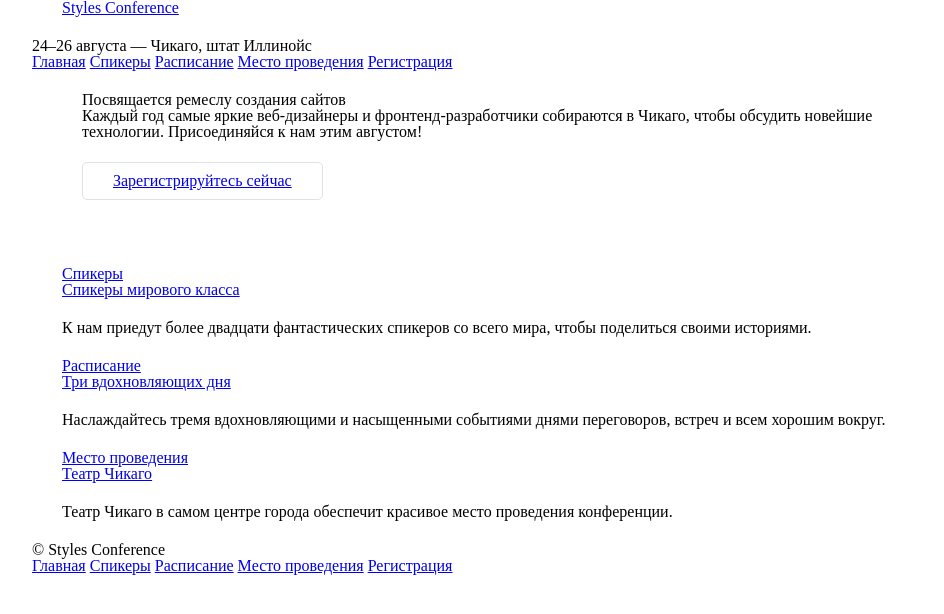
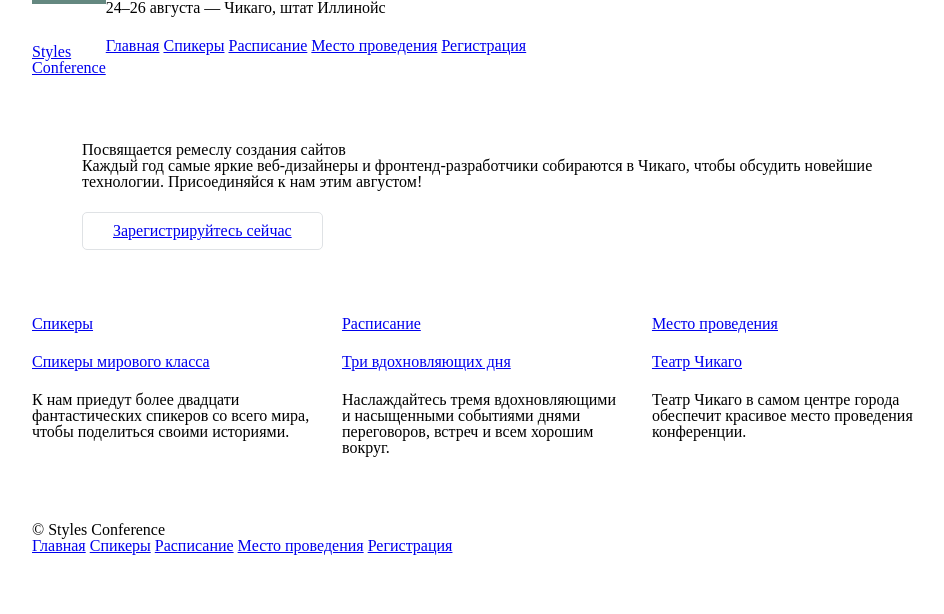
Before and after one commit to c3rb1n/styles-conference, a plain HTML site: page index.html in a window 1280 px wide. Shown: the whole page, without its empty margins (158-1102 px from the left). Drawn offline with Linux system fonts and the light colour scheme.

Commit message:
added markup for lesson 5

```diff
--- a/index.html
+++ b/index.html
@@ -10,12 +10,14 @@
     </head>
     <body>
         <header class="container">
-            <section class="container">
-                <h1>
-                    <a href="index.html">Styles Conference</a>
-                </h1>
-            </section>
-            <h2>24&ndash;26 августа &mdash; Чикаго, штат Иллинойс</h2>
+            <h1 class="logo">
+                <a href="index.html">
+                    Styles
+                    <br />
+                    Conference
+                </a>
+            </h1>
+            <h3>24&ndash;26 августа &mdash; Чикаго, штат Иллинойс</h3>
             <nav>
                 <a href="index.html">Главная</a>
                 <a href="speakers.html">Спикеры</a>
@@ -32,10 +34,10 @@
             </p>
             <a class="btn btn-alt" href="register.html">Зарегистрируйтесь сейчас</a>
         </section>
-        <section class="container">
-            <section class="container">
+        <section class="grid">
+            <section class="col-1-3">
                 <a href="speakers.html">
-                    <h2>Спикеры</h2>
+                    <h5>Спикеры</h5>
                     <h3>Спикеры мирового класса</h3>
                 </a>
                 <p>
@@ -43,9 +45,9 @@
                     историями.
                 </p>
             </section>
-            <section class="container">
+            <section class="col-1-3">
                 <a href="schedule.html">
-                    <h2>Расписание</h2>
+                    <h5>Расписание</h5>
                     <h3>Три вдохновляющих дня</h3>
                 </a>
                 <p>
@@ -53,15 +55,15 @@
                     вокруг.
                 </p>
             </section>
-            <section class="container">
+            <section class="col-1-3">
                 <a href="venue.html">
-                    <h2>Место проведения</h2>
+                    <h5>Место проведения</h5>
                     <h3>Театр Чикаго</h3>
                 </a>
                 <p>Театр Чикаго в самом центре города обеспечит красивое место проведения конференции.</p>
             </section>
         </section>
-        <footer class="container">
+        <footer class="primary-footer container">
             <small>&copy; Styles Conference</small>
             <nav>
                 <a href="index.html">Главная</a>
--- a/styles/style.css
+++ b/styles/style.css
@@ -10,10 +10,36 @@
     box-sizing: border-box;
 }
 
+.container,
+.grid {
+    margin: 0 auto;
+    width: 960px;
+}
+
 .container {
-    width: 960px;
-    padding: 0 30px;
-    margin: 0 auto;
+    padding-left: 30px;
+    padding-right: 30px;
+    clear: left;
+}
+
+.grid,
+.col-1-3,
+.col-2-3 {
+    padding-left: 15px;
+    padding-right: 15px;
+}
+
+.col-1-3,
+.col-2-3 {
+    float: left;
+}
+
+.col-1-3 {
+    width: 33.33%;
+}
+
+.col-2-3 {
+    width: 66.66%;
 }
 
 /*
@@ -52,3 +78,35 @@ h1, h3, h4, h5, p {
 .hero {
     padding: 22px 80px 66px;
 }
+
+/*
+  ========================================
+  Основной заголовок
+  ========================================
+*/
+
+.logo {
+    float: left;
+    padding: 40px 0 22px;
+    border-top: 4px solid #648880;
+}
+
+/*
+  ========================================
+  Основной подвал
+  ========================================
+*/
+
+.primary-footer {
+    padding-top: 44px;
+    padding-bottom: 44px;
+    clear: left;
+}
+
+.primary-footer small {
+    float: left;
+}
+
+.primary-footer nav {
+    clear: left;
+}
```
Also changed, not shown: register.html (+13 -9 lines), schedule.html (+13 -9 lines), speakers.html (+13 -9 lines), venue.html (+13 -9 lines).
